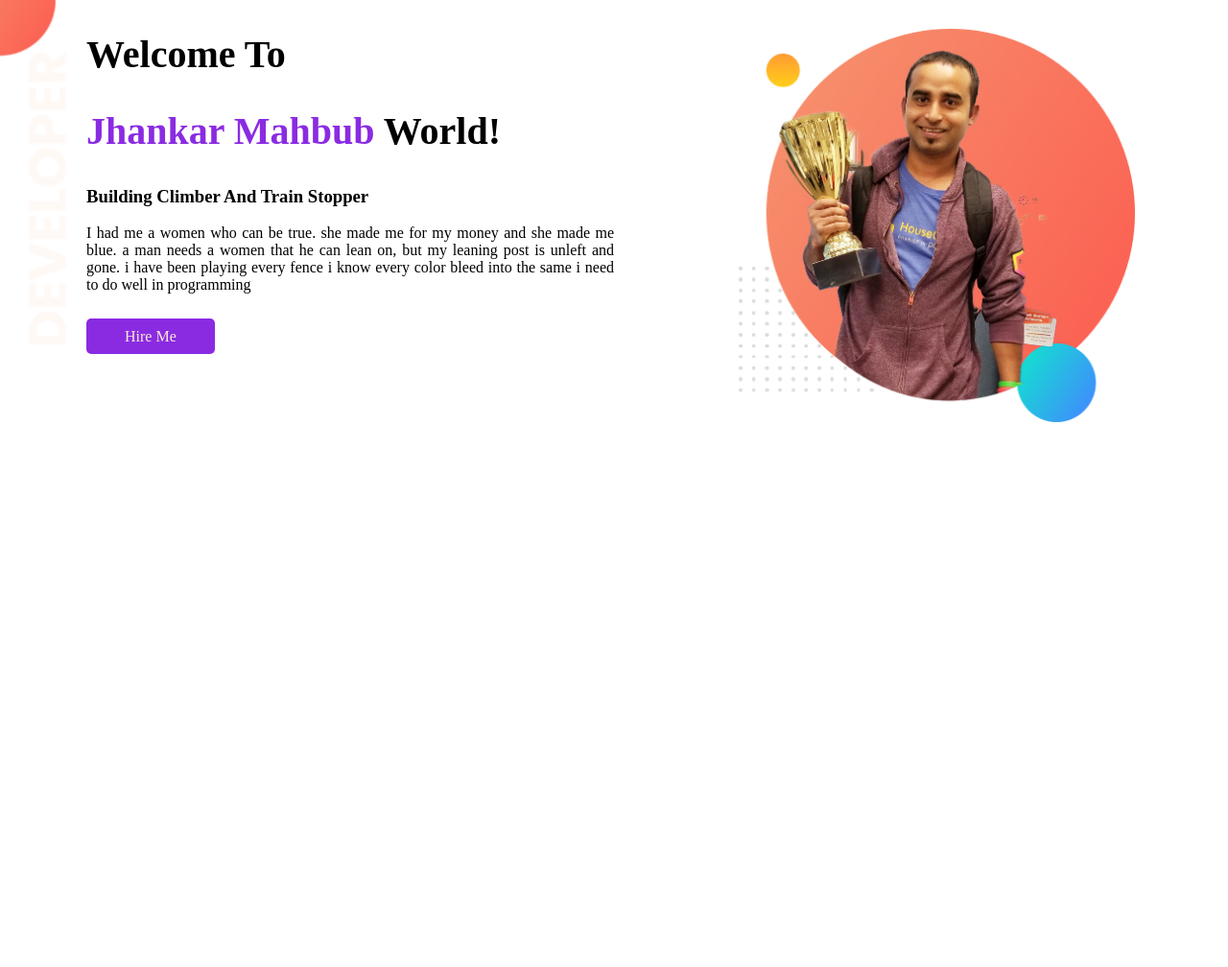
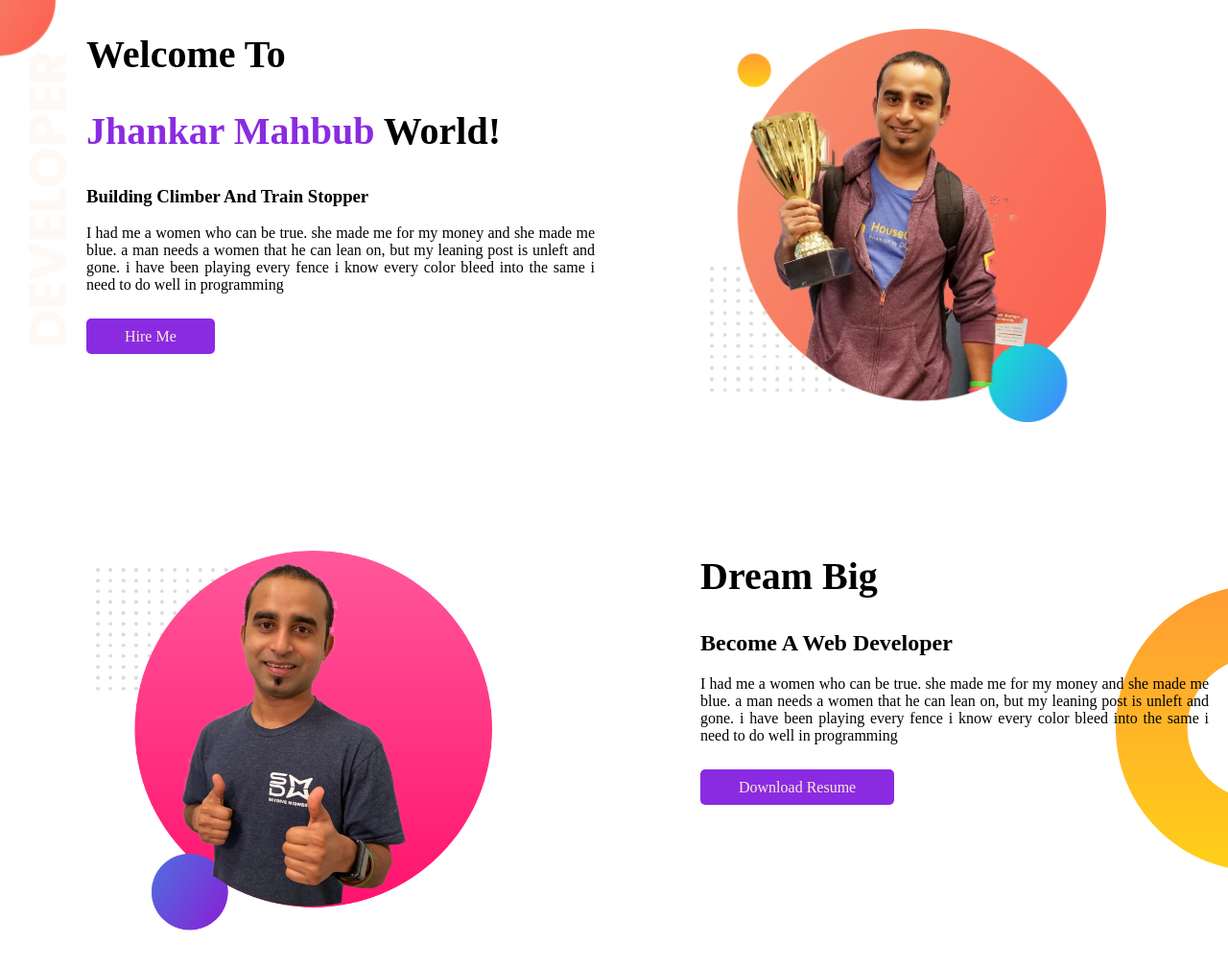
Before and after one commit to Sheikh2dd/developer-portfolio, a plain HTML site: page index.html in a window 1280 px wide. Shown: the whole page at 96% size. Before the commit the page ends 800 px from the top, so only its background shows below. Drawn offline with Linux system fonts and the light colour scheme; a web font is replaced by a local one.

Commit message:
dream added

```diff
--- a/index.html
+++ b/index.html
@@ -28,6 +28,21 @@
         </div>
     </section>
 
+    <section class="dream-big">
+        <div class="half-width">
+            <img src="images/jhankar2.png" alt="dream-part">
+        </div>
+
+        <div class="half-width">
+            <h1>Dream Big</h1>
+            <h2>Become A Web Developer</h2>
+            <p>I had me a women who can be true. she made me for my money and she made me blue. a man needs a women that
+                he can lean on, but my leaning post is unleft and gone. i have been playing every fence i know every
+                color bleed into the same i need to do well in programming</p>
+            <a class="link-button" target="_blank" href="https://github.com/Sheikh2dd">Download Resume</a>
+        </div>
+
+    </section>
 </body>
 
 </html>
--- a/style.css
+++ b/style.css
@@ -15,6 +15,7 @@ h1 {
 
 section {
     display: flex;
+    margin-bottom: 100px;
 }
 
 .half-width {
@@ -25,12 +26,13 @@ section {
 
 p {
     padding-bottom: 20px;
+    padding-right: 20px;
 }
 
 .half-width img {
     width: 75%;
     padding-top: 30px;
-    padding-left: 40px;
+    padding-left: 10px;
 }
 
 .link-button {
@@ -45,3 +47,9 @@ p {
     background-image: url(images/top-banner.png);
     background-repeat: no-repeat;
 }
+
+.dream-big {
+    background-image: url(images/dream-bg.png);
+    background-repeat: no-repeat;
+    background-position: right;
+}
```
